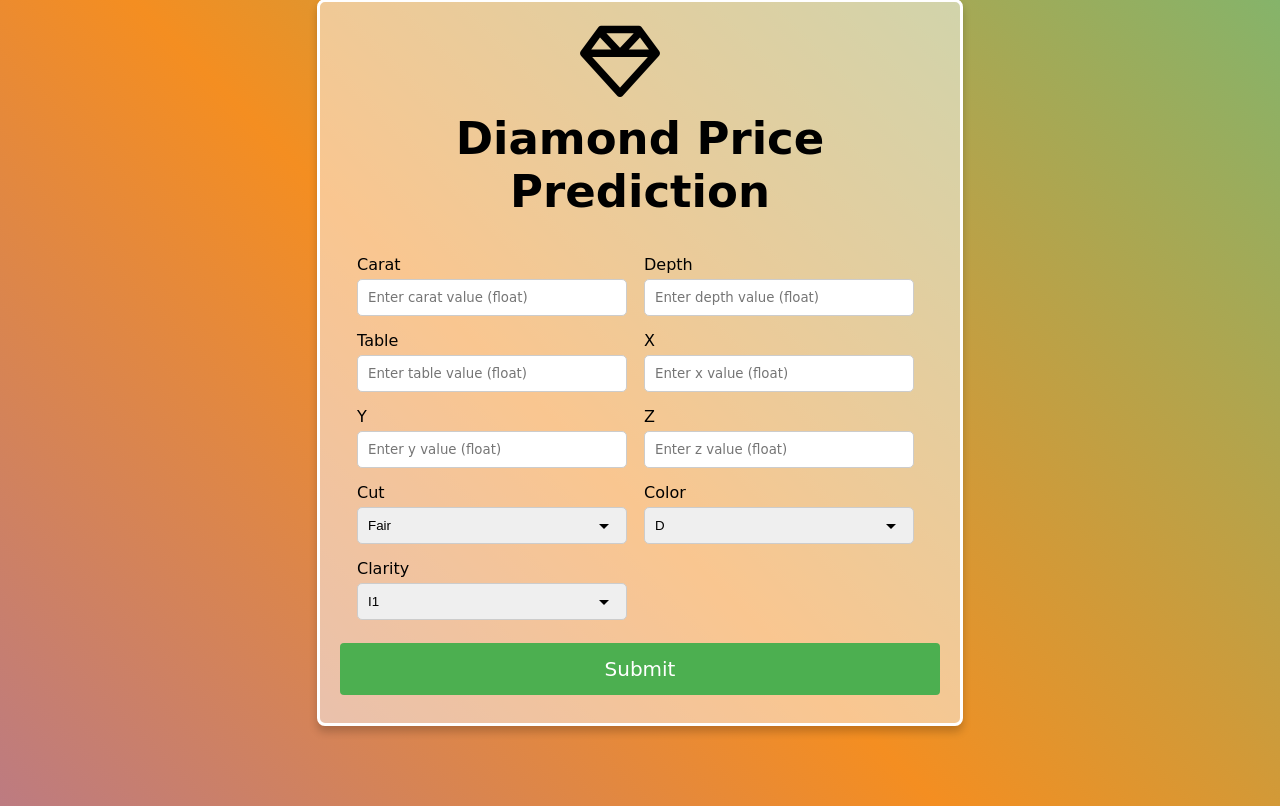
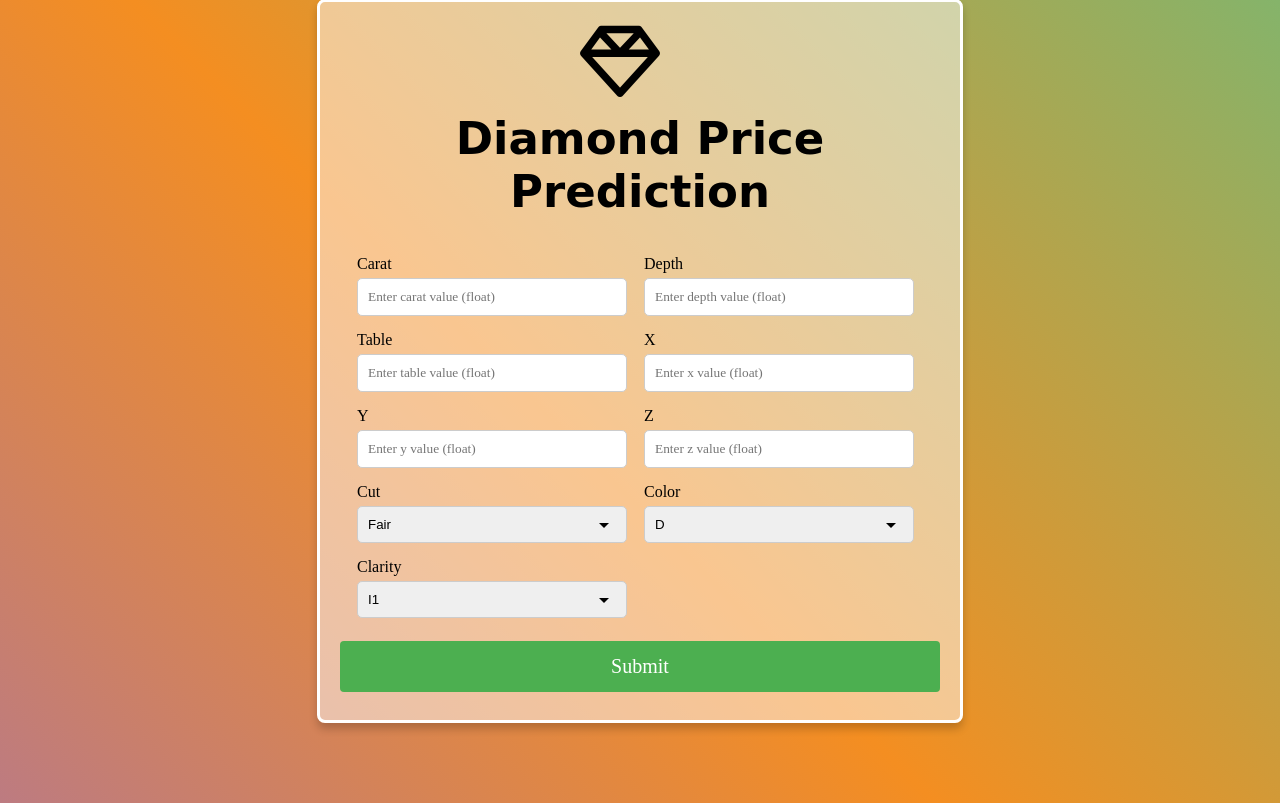
Before and after one commit to Rahul4112002/Diamond-Price-Prediction, a Flask app: page / in a window 1280 px wide. Shown: the part 81-887 px from the top of the page. Run offline with Flask 3, Linux system fonts and the light colour scheme.

Commit message:
git  commit

```diff
--- a/static/css/style.css
+++ b/static/css/style.css
@@ -61,10 +61,10 @@ body {
   clear: both;
 }
 label {
-    font-family: cursive;
+  font-family: "Times New Roman", Times, serif;
 }
 input {
-    font-family: cursive;
+  font-family: "Times New Roman", Times, serif;
 }
 input[type="submit"] {
   background-color: #4caf50;
@@ -95,7 +95,7 @@ body {
   font-size: 80px;
   margin-left: 40%;
 }
-  span{
+span {
   color: black;
   font-family: cursive;
 }
```
Lines whose indentation alone changed are shown as unchanged.
